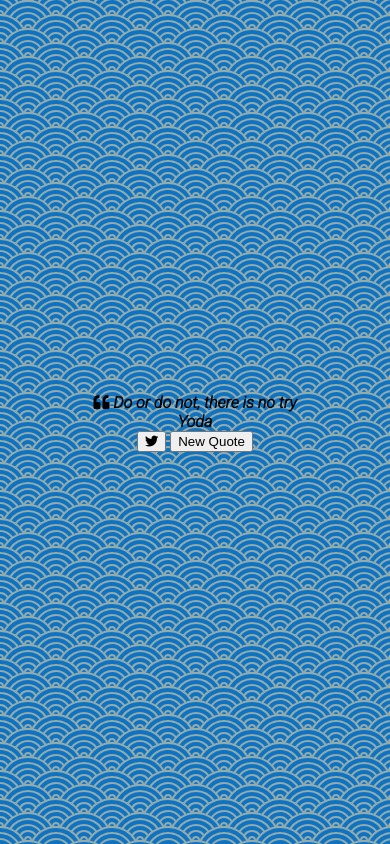
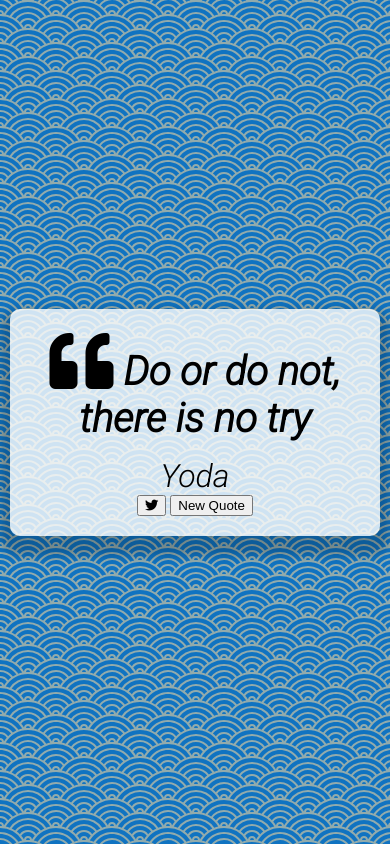
Before and after one commit to rzxs/quotegeneratorapp, a plain HTML site: page index.html in a window 390 px wide. Drawn offline with Linux system fonts and the light colour scheme.

Commit message:
add css and media queries for mobile

```diff
--- a/style.css
+++ b/style.css
@@ -16,3 +16,43 @@ body {
     align-items: center;
     justify-content: center;
 }
+
+.quote-container {
+    width: auto;
+    max-width: 900px;
+    padding: 20px 30px;
+    border-radius: 10px;
+    background-color: rgba(255, 255, 255, .8);
+    box-shadow: 0 10px 10px 10px rgba(0, 0, 0, 0.2);
+}
+
+.quote-text {
+    font-size: 2.75rem;
+}
+
+.long-quote {
+    font-size: 2rem;
+}
+
+.fa-quote-left {
+    font-size: 4rem;
+}
+
+.quote-author {
+    margin-top: 15px;
+    font-size: 2rem;
+    font-weight: 400;
+    font-style: italic;
+
+}
+
+/* Media Queries: Tablet or Smaller */
+
+@media screen and (max-width: 1000px) {
+    .quote-container {
+        margin: auto 10px;
+    }
+    .quote-text {
+        font-size: 2.5rem;
+    }
+}
```
